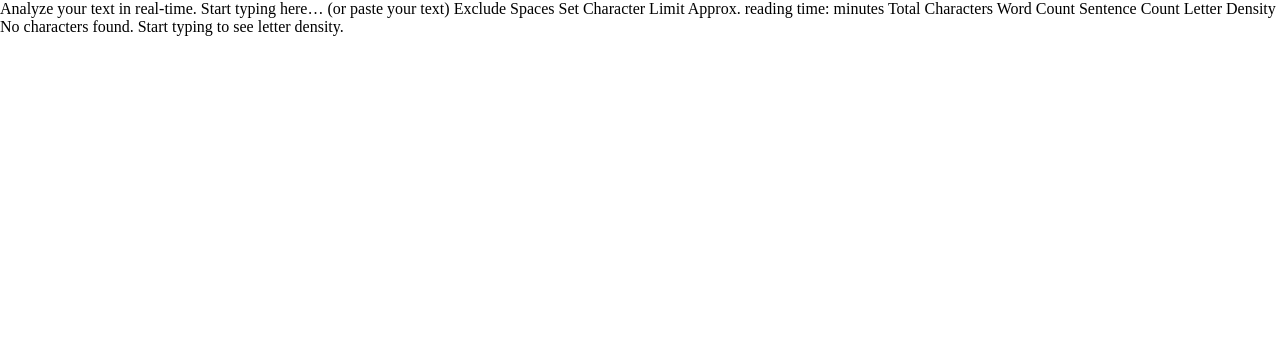
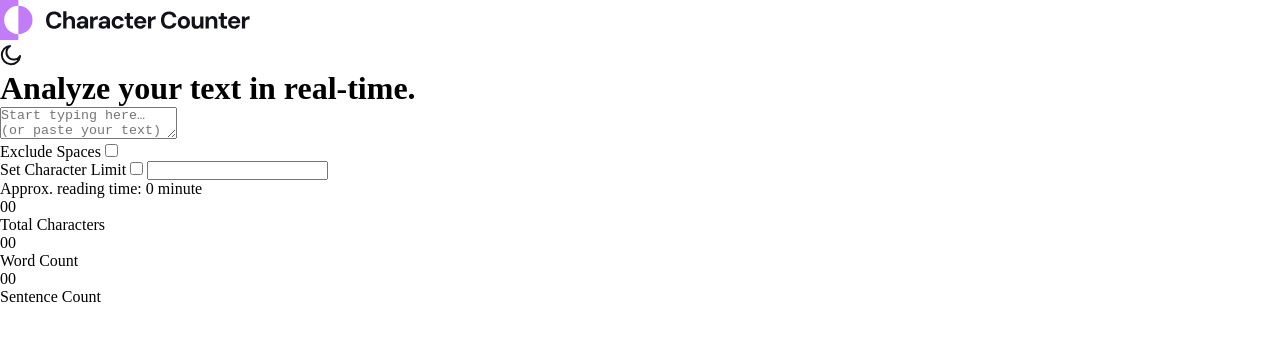
Before and after one commit to NoonPanirSabzi/charachter-counter, a website: page src/index.html in a window 1280 px wide. Drawn offline with Linux system fonts and the light colour scheme.

Commit message:
feat: add page base HTML structure

```diff
--- a/src/index.html
+++ b/src/index.html
@@ -22,20 +22,56 @@
     <title>Frontend Mentor | Character counter</title>
   </head>
   <body>
-    Analyze your text in real-time. Start typing here… (or paste your text)
-    Exclude Spaces Set Character Limit Approx. reading time:
-    <!-- Insert number -->
-    minutes
-
-    <!-- Insert number -->
-    Total Characters
-
-    <!-- Insert number -->
-    Word Count
-
-    <!-- Insert number -->
-    Sentence Count Letter Density No characters found. Start typing to see
-    letter density.
+    <header>
+      <div class="header">
+        <div class="logo-container">
+          <img src="./assets/images/logo-light-theme.svg" alt="light logo" />
+        </div>
+        <div class="theme-container">
+          <img src="./assets/images/icon-moon.svg" alt="ico n moon" />
+        </div>
+      </div>
+      <h1>Analyze your text in real-time.</h1>
+    </header>
+    <main>
+      <textarea
+        name="user-text"
+        id="user-text"
+        placeholder="Start typing here… (or paste your text)"
+      ></textarea>
+      <div class="options-container">
+        <div class="checkbox-container">
+          <label for="exclude-spaces">Exclude Spaces</label>
+          <input type="checkbox" name="exclude spaces" id="exclude-spaces" />
+        </div>
+        <div class="checkbox-container">
+          <label for="chr-limit">Set Character Limit</label>
+          <input type="checkbox" name="character limit" id="chr-limit" />
+          <input
+            type="number"
+            name="character limit count"
+            id="chr-limit-count"
+          />
+        </div>
+        <span id="read-time">Approx. reading time: 0 minute</span>
+      </div>
+      <div class="stats">
+        <div class="total-characters stat-container">
+          <span id="total-characters-value">00</span>
+          <p>Total Characters</p>
+        </div>
+        <div class="word-count stat-container">
+          <span id="word-count-value">00</span>
+          <p>Word Count</p>
+        </div>
+        <div class="sentence-count stat-container">
+          <span id="sentence-count-value">00</span>
+          <p>Sentence Count</p>
+        </div>
+      </div>
+    </main>
+    <!-- Letter Density No characters found. Start typing to see
+    letter density. -->
     <script src="main.js"></script>
   </body>
 </html>
```
